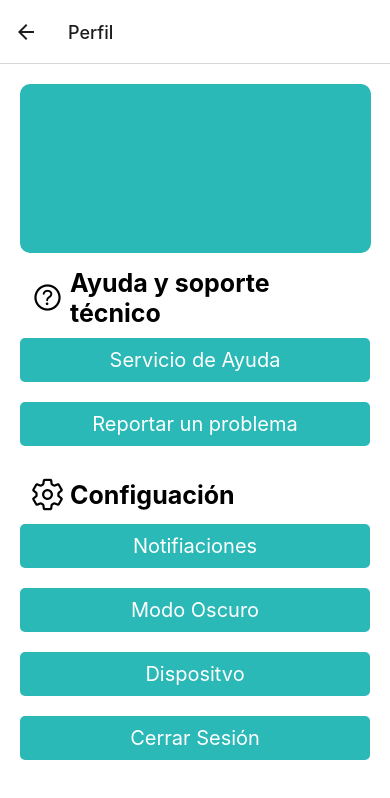
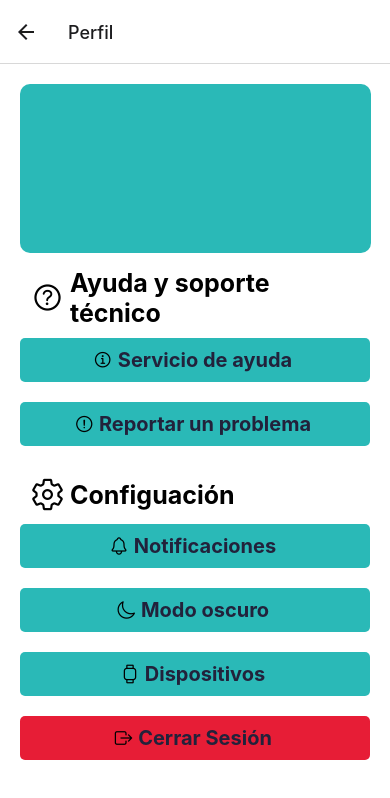
Before and after one commit to MedicalControl/MC_Mobile, a React Native app: screen /About in a window 390 px wide. Shown: the top 798 px of the page. Built offline with nearby package versions, Linux system fonts and the light colour scheme.

Commit message:
components

```diff
--- /dev/null
+++ b/src/presentation/components/SecondButton.tsx
@@ -0,0 +1,29 @@
+import React from 'react';
+import { Pressable, Text, View, StyleProp, ViewStyle } from 'react-native';
+import { globalStyles } from '../theme/theme';
+import Icon from 'react-native-vector-icons/Ionicons';
+
+// Interface
+interface Props {
+    onPress: () => void;
+    label: string;
+    style?: StyleProp<ViewStyle>;
+    name: string;
+    size?: number;
+    color?: string;
+}
+
+export const SecondButton = ({ onPress, label, style, name, size = 20, color = 'black' }: Props) => {
+    return (
+        <Pressable onPress={onPress}
+            style={[globalStyles.primary_Button, style]}>
+            <View style={{ flexDirection: 'row', alignItems: 'center'}}>
+                <Icon
+                    name={name}
+                    size={size}
+                    color={color} />
+                <Text style={globalStyles.buttonText}> {label} </Text>
+            </View>
+        </Pressable>
+    );
+};
--- a/src/presentation/components/shared/Ionicon.tsx
+++ b/src/presentation/components/shared/Ionicon.tsx
@@ -1,5 +1,4 @@
 import React from 'react'
-import { View } from 'react-native'
 import Icon from 'react-native-vector-icons/Ionicons';
 
 
--- a/src/presentation/components/shared/PrimaryButton.tsx
+++ b/src/presentation/components/shared/PrimaryButton.tsx
@@ -8,7 +8,6 @@ interface Props {
     label: string;
 
 }
-
 
 export const PrimaryButton = ({ onPress, label }: Props) => {
 
--- a/src/presentation/routes/StackNavigator.tsx
+++ b/src/presentation/routes/StackNavigator.tsx
@@ -10,7 +10,8 @@ import { Report_problemScreen } from '../screens/Report_problem/Report_problemSc
 import { Help_DeskScreen } from '../screens/Help_Desk/Help_DeskScreen';
 import { AboutScreen } from '../screens/About/AboutScreen';
 import { DarkScreen } from '../screens/Dark/DarkScreen';
-import { Notification } from '../screens/Notification/notification';
+import { Notification } from '../screens/Notification/Notification';
+import { DeviceScreen } from '../screens/Device/DeviceScreen';
 
 
 //Type of router_Navigation object
@@ -61,6 +62,7 @@ export const Stack_Navigator = () => {
             <Stack.Screen name="Report_problem" component={Report_problemScreen} />
             <Stack.Screen name="Notification" component={Notification} />
             <Stack.Screen name="Dark" component={DarkScreen} />
+            <Stack.Screen name="Device" component={DeviceScreen} />
 
 
 
--- a/src/presentation/screens/About/AboutScreen.tsx
+++ b/src/presentation/screens/About/AboutScreen.tsx
@@ -1,13 +1,14 @@
 import React from 'react'
-import { Pressable, StyleSheet, Text, View } from 'react-native'
-import { HamburgerMenu } from '../../components/shared/HamburgerMenu'
+import { StyleSheet, Text, View } from 'react-native'
 import { globalColors, globalStyles } from '../../theme/theme';
 import { PrimaryButton } from '../../components/shared/PrimaryButton'
-import { DrawerActions, NavigationProp, StackActions, useNavigation } from '@react-navigation/native'
+import { NavigationProp, StackActions, useNavigation } from '@react-navigation/native'
 import { useSafeAreaInsets } from 'react-native-safe-area-context'
 import { RootStack } from '../../routes/StackNavigator'
 import { useWindowDimensions } from 'react-native'
 import { IonIcon } from '../../components/shared/Ionicon';
+import { SecondButton } from '../../components/SecondButton';
+
 
 
 export const AboutScreen = () => {
@@ -15,7 +16,6 @@ export const AboutScreen = () => {
 
     const navigation = useNavigation<NavigationProp<RootStack>>();
     const { top } = useSafeAreaInsets();
-
 
     return (
         <View style={globalStyles.container}>
@@ -35,15 +35,24 @@ export const AboutScreen = () => {
                 <Text style={style.title}>Ayuda y soporte técnico</Text>
             </View>
 
-            <PrimaryButton
+
+            <SecondButton
                 onPress={() => navigation.navigate("Help_Desk")}
-                label='Servicio de Ayuda'
+                label="Servicio de ayuda"
+                style={{ backgroundColor: globalColors.primary }}
+                name='information-circle-outline'
+                size={20}
+                color='black'
             />
 
 
-            <PrimaryButton
+            <SecondButton
                 onPress={() => navigation.navigate("Report_problem")}
-                label='Reportar un problema'
+                label="Reportar un problema"
+                style={{ backgroundColor: globalColors.primary }}
+                name='alert-circle-outline'
+                size={20}
+                color='black'
             />
             <View style={style.container}>
                 <IonIcon
@@ -53,21 +62,40 @@ export const AboutScreen = () => {
                 />
                 <Text style={style.title}>Configuación</Text>
             </View>
-            <PrimaryButton
+            <SecondButton
                 onPress={() => navigation.navigate("Notification")}
-                label='Notifiaciones'
+                label="Notificaciones"
+                style={{ backgroundColor: globalColors.primary }}
+                name='notifications-outline'
+                size={20}
+                color='black'
             />
-            <PrimaryButton
-                onPress={() => navigation.navigate("Dark")}
-                label='Modo Oscuro'
+
+            <SecondButton
+                onPress={() => navigation.navigate("Device")}
+                label="Modo oscuro"
+                style={{ backgroundColor: globalColors.primary }}
+                name='moon-outline'
+                size={20}
+                color='black'
             />
-            <PrimaryButton
-                onPress={() => navigation.navigate("Help_Desk")}
-                label='Dispositvo'
+
+            <SecondButton
+                onPress={() => navigation.navigate("Device")}
+                label="Dispositivos"
+                style={{ backgroundColor: globalColors.primary}}
+                name='watch-outline'
+                size={20}
+                color='black'
             />
-            <PrimaryButton
-                onPress={() => navigation.dispatch(StackActions.popToTop())}
-                label='Cerrar Sesión'
+
+            <SecondButton
+                onPress={() => navigation.dispatch(StackActions.popToTop)}
+                label="Cerrar Sesión"
+                style={{ backgroundColor: globalColors.danger }}
+                name='exit-outline'
+                size={20}
+                color='black'
             />
 
         </View>
@@ -80,7 +108,6 @@ const style = StyleSheet.create({
     blueBox: {
         backgroundColor: globalColors.primary,
         borderRadius: 10,
-
         height: '19%',
         marginBottom: 5,
         padding: 15,
--- a/src/presentation/screens/Notification/Notification.tsx
+++ b/src/presentation/screens/Notification/Notification.tsx
@@ -4,7 +4,6 @@ import { Text, View } from 'react-native'
 export const Notification = () => {
     return (
         <View>
-
             <Text>Hola</Text>
         </View>
     )
--- a/src/presentation/theme/theme.ts
+++ b/src/presentation/theme/theme.ts
@@ -1,4 +1,5 @@
-import { StyleSheet } from "react-native"
+import { StyleSheet, useWindowDimensions } from "react-native"
+
 
 
 export const globalColors = {
@@ -24,14 +25,22 @@ export const globalStyles = StyleSheet.create({
         backgroundColor: globalColors.primary,
         borderRadius: 5,
         padding: 10,
-        marginBottom : 20,
+        marginBottom: 20,
         width: '100%',
-        alignItems: 'center'
+        alignItems: 'center',
+        elevation : 3
     },
     button_Text: {
         color: globalColors.background,
         fontSize: 20
     },
+    buttonText: {
+        color: globalColors.dark,
+        fontSize: 20,
+        fontWeight : 'bold',
+        textAlign : 'center'
+
+    },
 
 
 })
```
